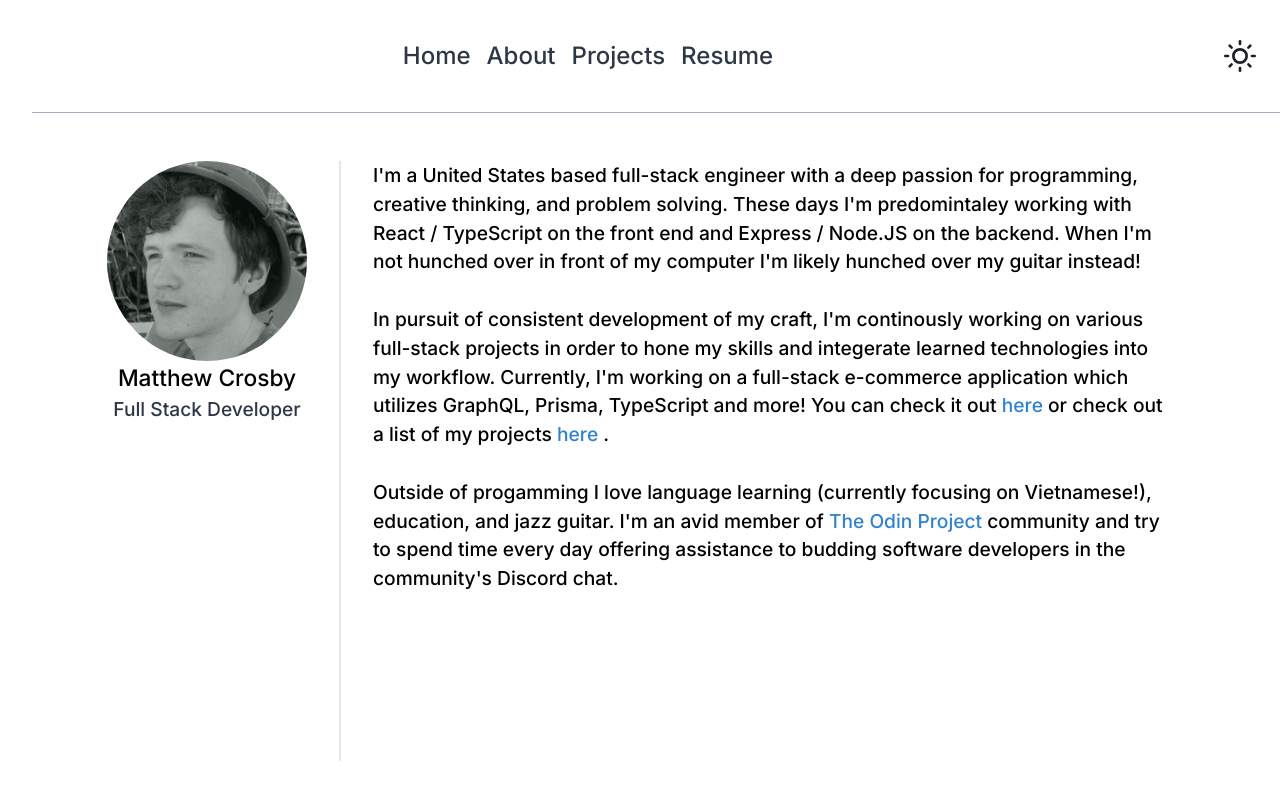
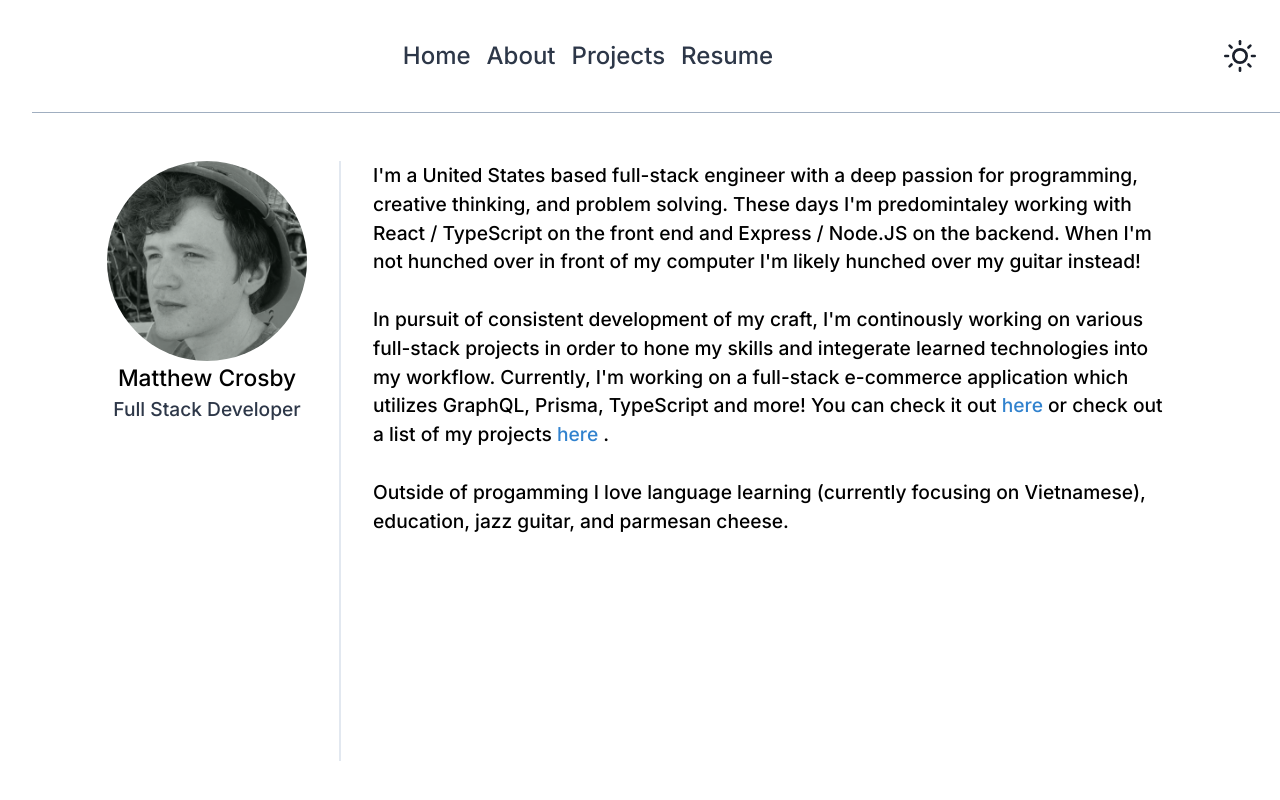
Before and after one commit to matthew-08/My_Portfolio, a React (Vite) app: page /about in a window 1280 px wide. Built offline with nearby package versions, Linux system fonts and the light colour scheme; some icons are missing.

Commit message:
[CHORE]: general cleanup

```diff
--- a/src/components/About.tsx
+++ b/src/components/About.tsx
@@ -94,16 +94,7 @@ function About() {
             <br />
             <br />
             Outside of progamming I love language learning (currently focusing
-            on Vietnamese!), education, and jazz guitar. I'm an avid member of
-            <Link
-              color="blue.500"
-              href="https://www.theodinproject.com/dashboard"
-            >
-              {' '}
-              The Odin Project{' '}
-            </Link>{' '}
-            community and try to spend time every day offering assistance to
-            budding software developers in the community's Discord chat.
+            on Vietnamese), education, jazz guitar, and parmesan cheese.
           </Text>
         </Flex>
       </Flex>
--- a/src/components/HomePage.tsx
+++ b/src/components/HomePage.tsx
@@ -35,7 +35,6 @@ function HomePage() {
             everything JavaScript, including React / TypeScript on the front-end
             and Node / Express on the backend.
             <br />
-            <br />I embrace bugs!🪲 (just not the crawly ones)
           </Text>
           <HStack pt="1rem" mt="1rem" spacing="3">
             <IconButton
```
